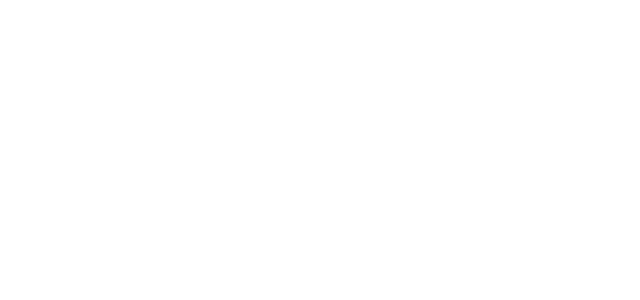
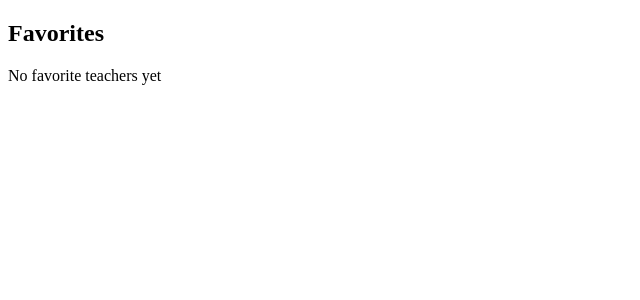
Before and after one commit to JuliaNedilchak/teachers-application, a React (Vite) app: page /favorites in a window 1280 px wide. Before the commit this address had no page. Shown: the top 300 px of the page, without its empty margins (0-640 px from the left). Built offline with nearby package versions, Linux system fonts and the light colour scheme.

Commit message:
favorites

```diff
--- a/src/App.jsx
+++ b/src/App.jsx
@@ -2,6 +2,8 @@
 import HomePage from './pages/HomePage/HomePage';
 import { Route, Routes } from 'react-router-dom';
 import Teachers from './pages/TeachersPage/Teachers';
+import Favorite from './pages/Favorite/Favorite';
+
 
 
  const App = () => {
@@ -9,6 +11,7 @@
     <Routes>
       <Route path="/" element={<HomePage/>}/>
       <Route path="/teachers" element={<Teachers/>}/>
+      <Route path ='/favorites' element={<Favorite/>}/>
 
     </Routes>
    )
--- a/src/components/Header/Header.jsx
+++ b/src/components/Header/Header.jsx
@@ -31,6 +31,8 @@
         <nav className={css.navig}>
             <NavLink className={css.nav} to="/" end >Home</NavLink>
             <NavLink  className={css.nav} to= '/teachers'>Teachers</NavLink>
+            {isLoggedIn &&( <NavLink className={css.nav} to='/favorites'>Favorites</NavLink>)}
+
         </nav>
         <div className={css.auth}>
             <img src={login} alt="login sign"/>
--- a/src/components/Teachers/TeacherCard/TeacherCard.jsx
+++ b/src/components/Teachers/TeacherCard/TeacherCard.jsx
@@ -6,12 +6,25 @@
 import heart from '../../../images/heart.svg'
 import BookingModal from '../../Modals/BookingModal/BookingModal';
 import BookingForm from '../../BookingForm/BookingForm';
+import { useDispatch, useSelector } from 'react-redux';
+import { toggleFavorite } from '../../../redux/features/favorites/favoriteSlice';
 
 
 const TeacherCard = ({teacher}) => {
+  const dispatch=useDispatch();
+  const isLoggedIn=useSelector((state)=> state.auth.isLoggedIn);
+  const favorites=useSelector((state)=>state.favorites.favorites);
+  const isFavorite=favorites.some((item)=>item.id===teacher.id);
   const {avatar_url,name,surname,languages,lesson_info,conditions, levels,rating, price_per_hour,lessons_done}=teacher;
   const [isOpen, setIsOpen]=useState(false);
   const [isBookingOpen, setIsBookingOpen]=useState(false);
+  const handleFavoriteClick=()=> {
+    if(!isLoggedIn){
+      alert ('Pleade log in to add favorites');
+      return;
+    }
+    dispatch(toggleFavorite(teacher));
+    }
   return (
     <article className={css.cardContainer}>
     <div className={css.infoPart}>
@@ -66,6 +79,7 @@
           <span className={css.levelItem} key={level}>{level}</span>
         ))}</div>
       <button type='button' onClick={()=> setIsBookingOpen(true)}>book a trial session</button>
+      <button type='button' onClick={handleFavoriteClick}>{isFavorite ? '❤️' : '🤍'}</button>
 
       </div>
 
--- /dev/null
+++ b/src/pages/Favorite/Favorite.jsx
@@ -0,0 +1,25 @@
+import React from 'react'
+import { useSelector } from 'react-redux'
+import TeacherCard from '../../components/Teachers/TeacherCard/TeacherCard';
+
+
+const Favorite = () => {
+    const favorites=useSelector((state)=>state.favorites.favorites);
+  return (
+    <section>
+        <h1>Favorites</h1>
+        {favorites.length===0 ? (
+            <p>No favorite teachers yet</p>
+        ):(
+            favorites.map((teacher)=>(
+                <TeacherCard key={teacher.id}
+                    teacher={teacher}
+                />
+            )
+       ) )}
+    </section>
+
+  )
+}
+
+export default Favorite
--- /dev/null
+++ b/src/redux/features/favorites/favoriteSlice.js
@@ -0,0 +1,25 @@
+import { createSlice } from "@reduxjs/toolkit"
+
+
+
+const initialState={
+    favorites:[],
+}
+
+const favoriteSlice=createSlice({
+    name:'favorites',
+    initialState,
+    reducers:{
+        toggleFavorite(state,action){
+            const teacher=action.payload;
+            const exists=state.favorites.find((item)=> item.id=== teacher.id);
+            if(exists) {
+              state.favorites=state.favorites.filter((item)=>item.id !== teacher.id);
+            }
+            else{state.favorites.push(teacher);}
+        },
+    },
+});
+
+export const {toggleFavorite}=favoriteSlice.actions;
+export default favoriteSlice.reducer;
--- a/src/redux/store.js
+++ b/src/redux/store.js
@@ -2,11 +2,15 @@
 import teachersReducer from './features/teachers/teachersSlice.js'
 import filtersReducer from './features/filters/filtersSlice.js'
 import authReducer from './features/auth/authSlice.js'
+import favoriteReducer from './features/favorites/favoriteSlice.js'
+
 
 export const store = configureStore({
     reducer:{
         teachers: teachersReducer,
         filters: filtersReducer,
         auth: authReducer,
+        favorites: favoriteReducer,
+
     }
 })
```
Also changed, not shown: src/pages/Favorite/Favorite.module.css (added).
